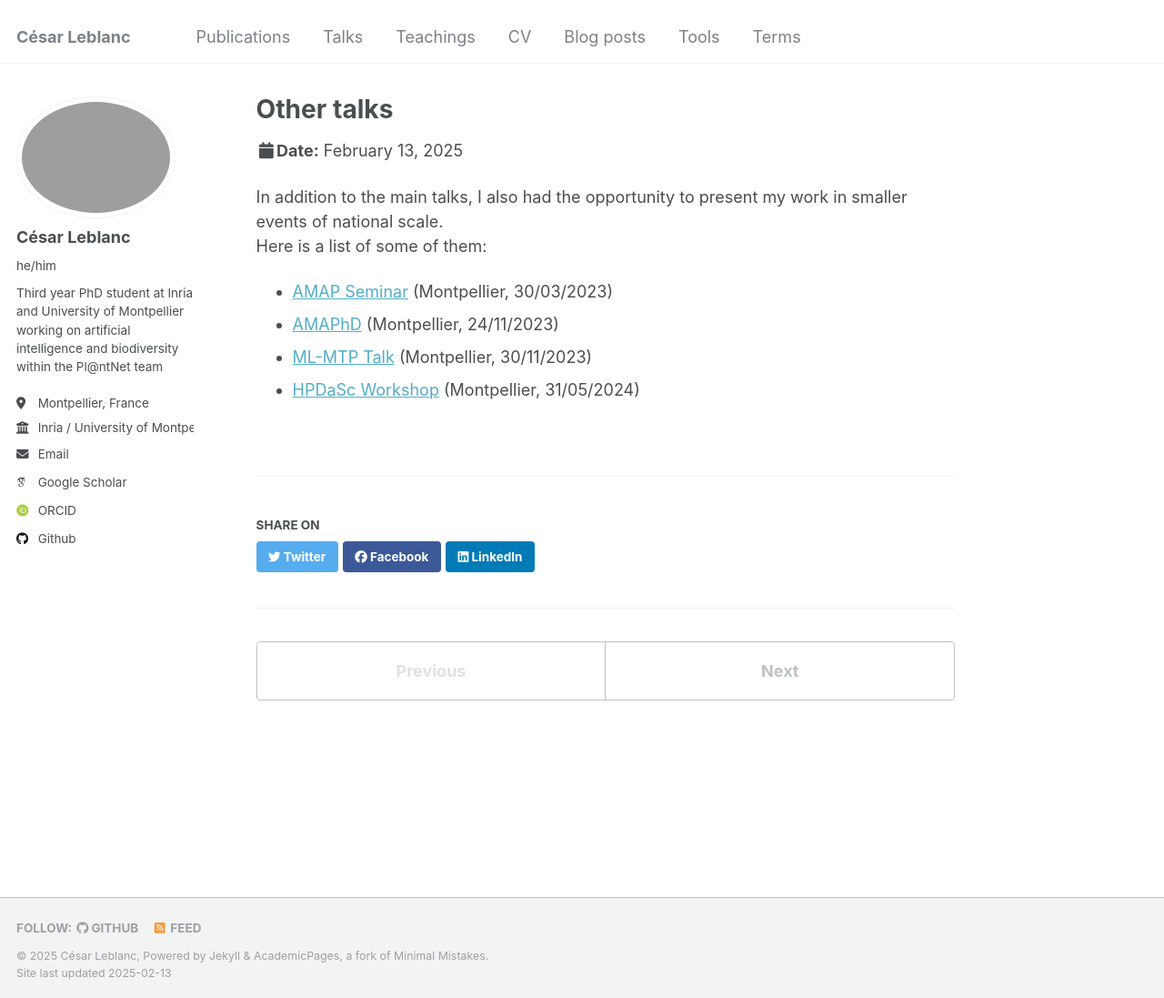
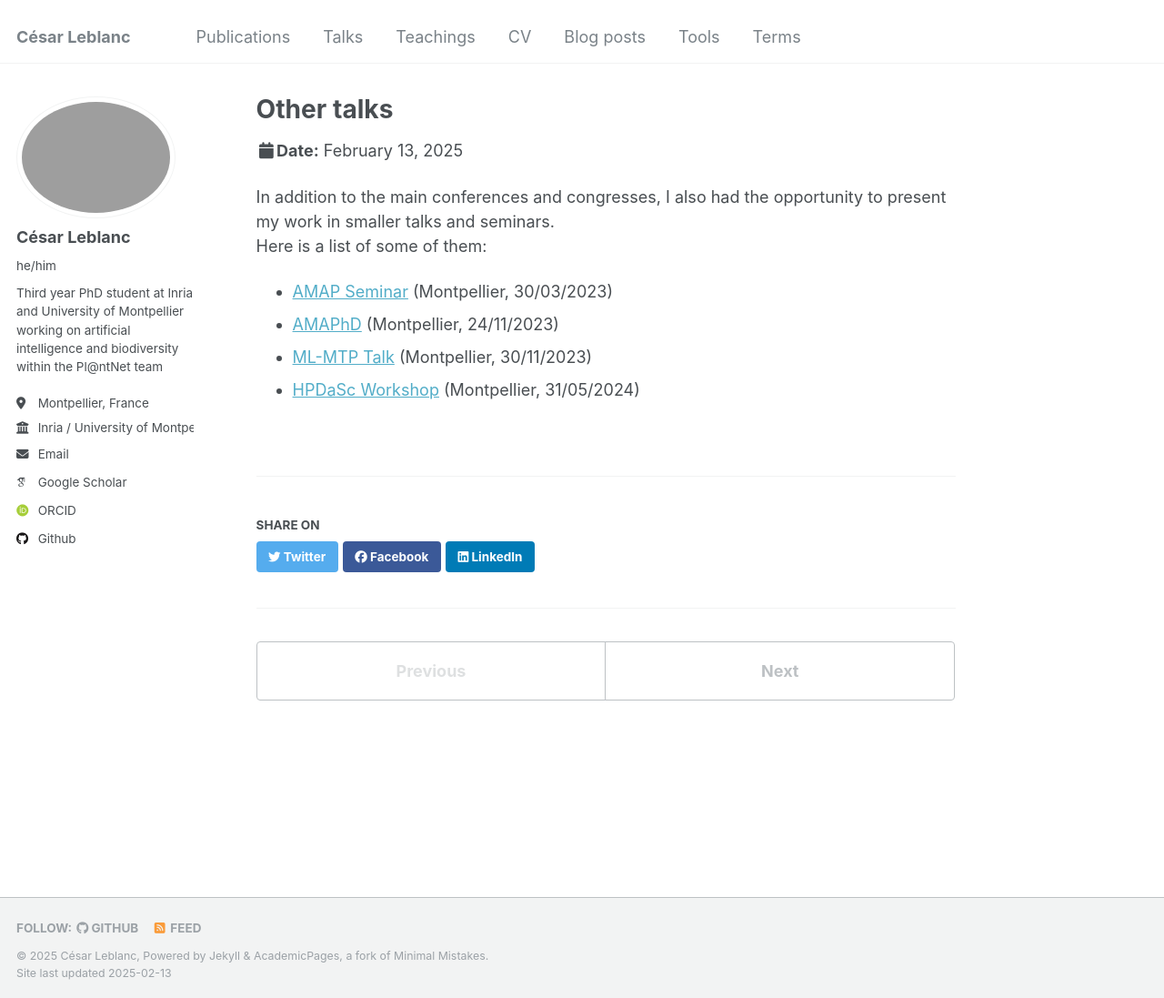
Before and after one commit to cesar-leblanc/cesar-leblanc.github.io, a Jekyll site: the page built from _talks/0000-other-talks.md, in a window 1280 px wide and 1097 px high. Shown: the whole window at 91% size. Built offline with Jekyll 4.4.1, drawn with Linux system fonts in a browser that asks for light colours; some web fonts are replaced.

Commit message:
Change phrasing of other talks

```diff
--- a/_talks/0000-other-talks.md
+++ b/_talks/0000-other-talks.md
@@ -5,7 +5,7 @@ locations:
   - "Montpellier, France"
 ---
 
-In addition to the main talks, I also had the opportunity to present my work in smaller events of national scale.
+In addition to the main conferences and congresses, I also had the opportunity to present my work in smaller talks and seminars.
 Here is a list of some of them:
 - [AMAP Seminar](https://amap.cirad.fr/fr/agenda.php) (Montpellier, 30/03/2023)
 - [AMAPhD](https://amap.cirad.fr/fr/amaphd.php) (Montpellier, 24/11/2023)
```
